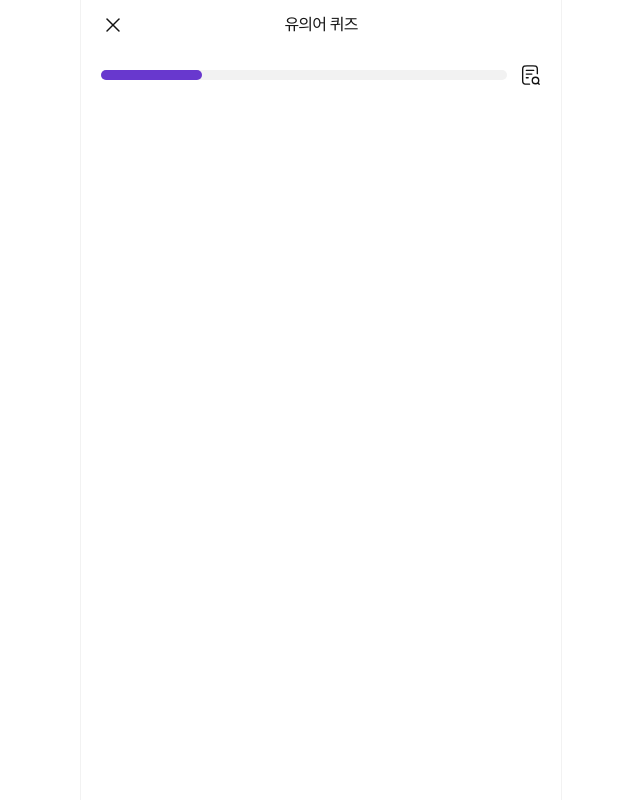
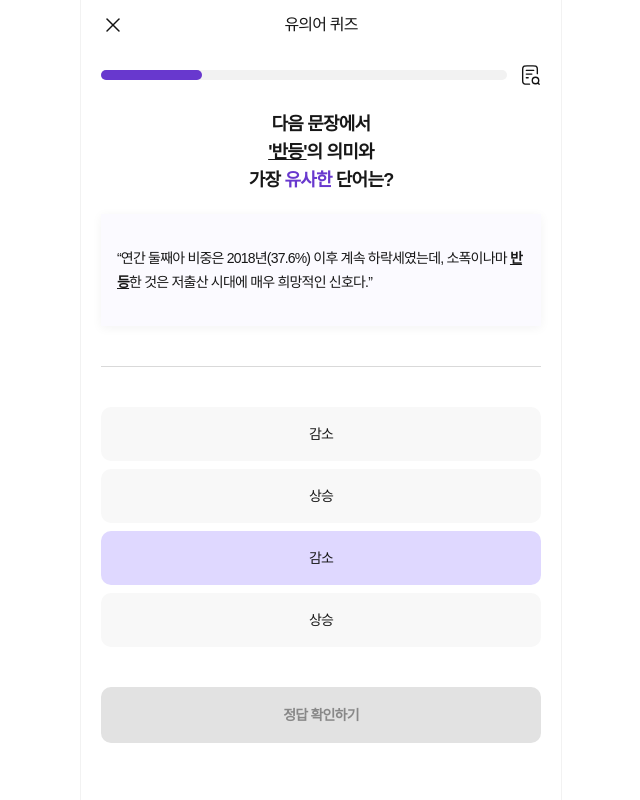
Before and after one commit to POTENDAY-NEWQUIZ/NEWQUIZ-FE, a Next.js app: page /quiz in a window 1280 px wide. Shown: the whole page, without its empty margins (319-959 px from the left). Built offline with nearby package versions, Linux system fonts and the light colour scheme; a web font is replaced by a local one.

Commit message:
[feat] : 유의어 퀴즈 생성 및 구현

```diff
--- a/src/app/quiz/page.tsx
+++ b/src/app/quiz/page.tsx
@@ -5,6 +5,7 @@ import Blank from "@components/button/blank";
 
 import cancel from "@assets/svg/cancel.svg";
 import hint from "@assets/svg/hint.svg";
+import WordQuiz1 from "@container/word-quiz-1";
 
 const Quiz = () => {
   return (
@@ -23,6 +24,9 @@ const Quiz = () => {
       </section>
 
       {/* 퀴즈 구역 */}
+      <section>
+        <WordQuiz1 />
+      </section>
 
       {/* 버튼 구역 */}
     </main>
--- /dev/null
+++ b/src/components/quiz/quiz-select.tsx
@@ -0,0 +1,20 @@
+import { IQuizSelect } from "@interface/props";
+
+const QuizSelect = ({ text, type }: IQuizSelect) => {
+  const selectClass = {
+    click: "bg-[#DFD8FF] color-lavender",
+    unclick: "bg-[#F8F8F8]",
+  };
+
+  return (
+    <div className="mx-5">
+      <button
+        className={`w-full h-[54px] rounded-[10px] font-medium text-sm ${selectClass[type]}`}
+      >
+        {text}
+      </button>
+    </div>
+  );
+};
+
+export default QuizSelect;
--- /dev/null
+++ b/src/container/word-quiz-1.tsx
@@ -0,0 +1,43 @@
+import Button from "@components/button/button";
+import QuizSelect from "@components/quiz/quiz-select";
+
+const WordQuiz1 = () => {
+  return (
+    <>
+      {/* 문제 영역 */}
+      <section className="mt-6 mx-5">
+        <div className="text-center font-semibold text-lg mb-5">
+          다음 문장에서
+          <br />
+          <span className="underline">'반등'</span>의 의미와
+          <br />
+          가장 <span className="text-point-lavender">유사한</span>{" "}
+          단어는?
+        </div>
+
+        <div className="px-4 py-8 bg-mist-lavender text-sm shadow-default leading-6">
+          “연간 둘째아 비중은 2018년(37.6%) 이후 계속 하락세였는데,
+          소폭이나마 <span className="underline font-bold">반등</span>한
+          것은 저출산 시대에 매우 희망적인 신호다.”
+        </div>
+      </section>
+
+      <hr className="mx-5 my-10 border-t-[1px] border-[#D9D9D9]" />
+
+      {/* 보기 영역 - 데이터 받아오면 배열로 해야 함 */}
+      <section className="flex flex-col gap-2">
+        <QuizSelect text="감소" type="unclick" />
+        <QuizSelect text="상승" type="unclick" />
+        <QuizSelect text="감소" type="click" />
+        <QuizSelect text="상승" type="unclick" />
+      </section>
+
+      {/* 버튼 영역 */}
+      <section className="mt-10 mb-5">
+        <Button text="정답 확인하기" type="inactive" />
+      </section>
+    </>
+  );
+};
+
+export default WordQuiz1;
--- a/src/interface/props.ts
+++ b/src/interface/props.ts
@@ -80,4 +80,9 @@ export interface IProgressiveBar {
   current: number;
 }
 
+export interface IQuizSelect {
+  text: string;
+  type: "click" | "unclick";
+}
+
 /* 요약 인터페이스 */
```
Also changed, not shown: src/container/word-quiz-2.tsx (added), src/container/word-quiz-3.tsx (added).
